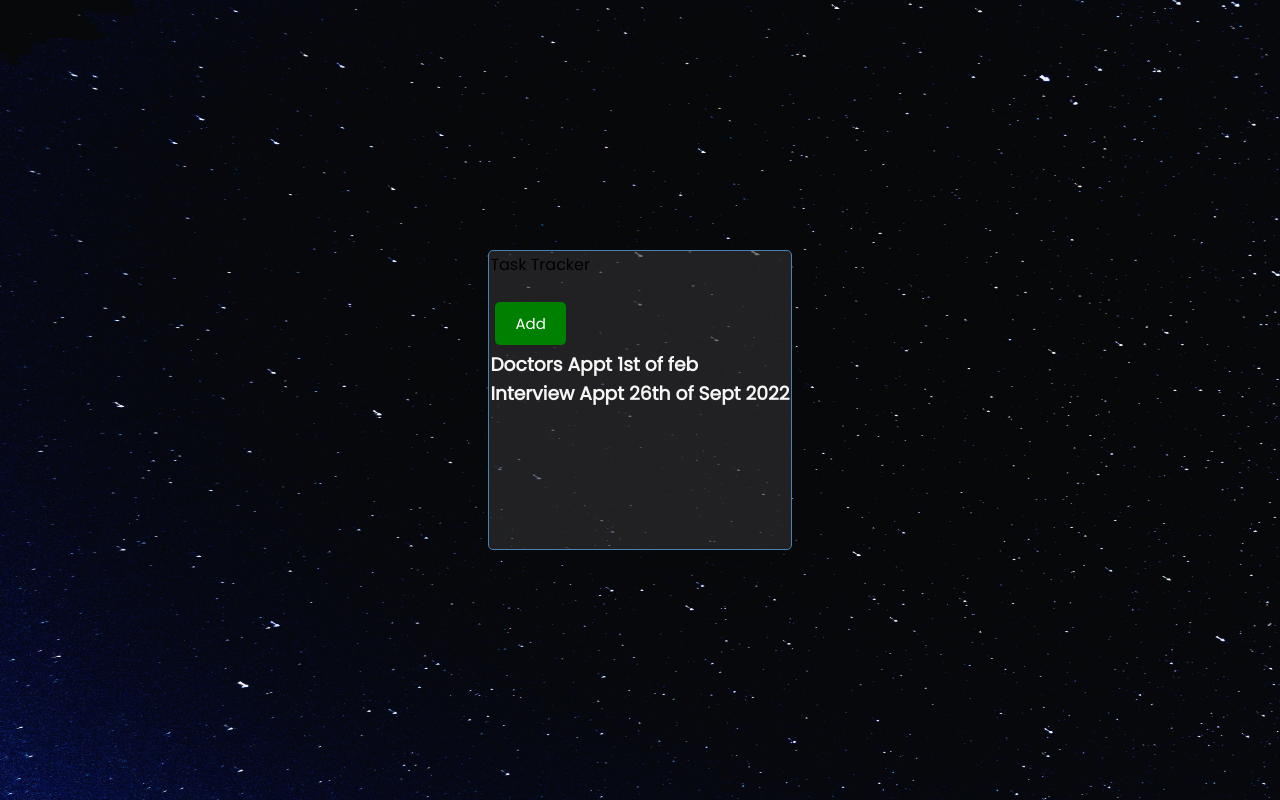
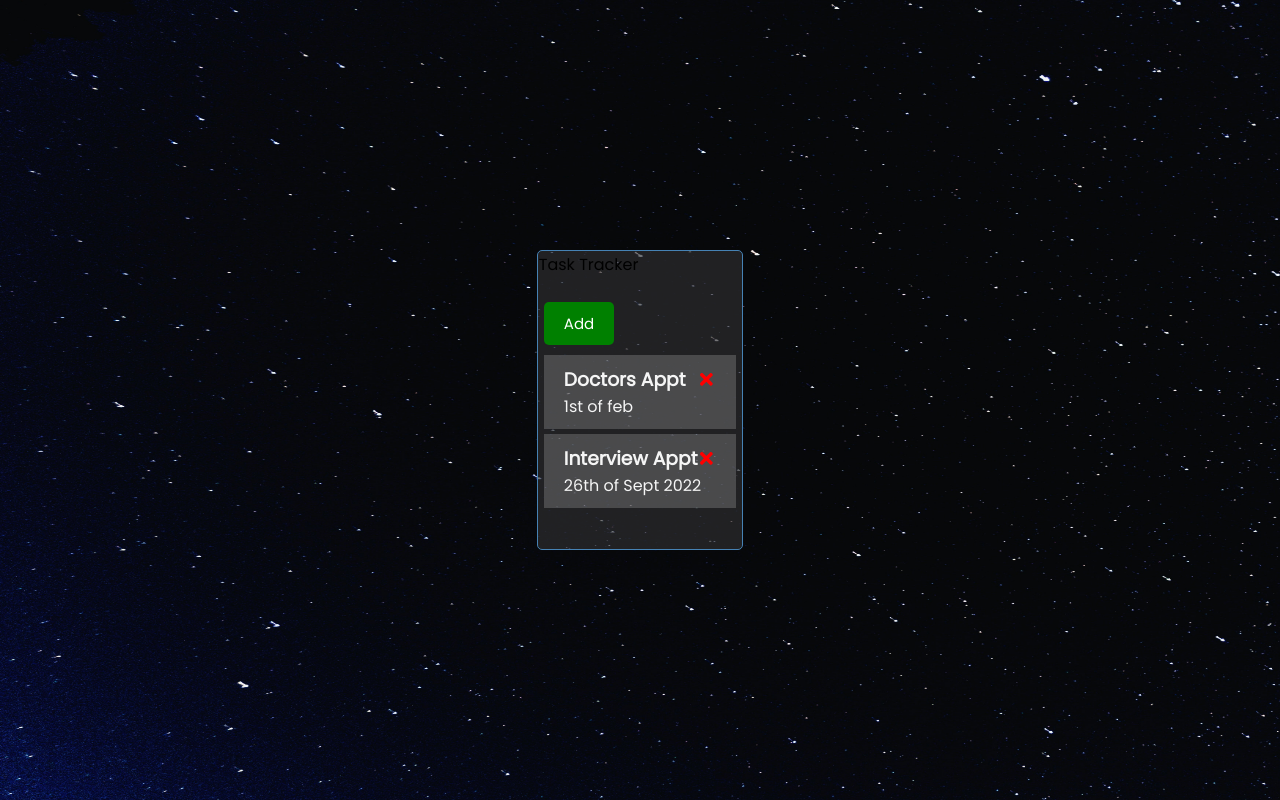
Before and after one commit to bkhanal4351/task-tracker, a React (Create React App) app: page / in a window 1280 px wide. Built offline with nearby package versions, Linux system fonts and the light colour scheme.

Commit message:
adds delete and reminder features

```diff
--- a/package.json
+++ b/package.json
@@ -8,6 +8,7 @@
     "@testing-library/user-event": "^13.5.0",
     "react": "^18.2.0",
     "react-dom": "^18.2.0",
+    "react-icons": "^4.4.0",
     "react-scripts": "5.0.1",
     "web-vitals": "^2.1.4"
   },
--- a/src/App.js
+++ b/src/App.js
@@ -1,12 +1,47 @@
+import { useState } from 'react'
+
 import Header from './components/Header'
 import Tasks from './components/Tasks';
 
-function App() {
+const App = () =>{
+  const [tasks, setTasks] = useState([
+
+      {
+        id: 1,
+        text: 'Doctors Appt',
+        day: '1st of feb',
+        remider: true,
+      },
+
+      {
+        id: 2,
+        text: 'Interview Appt',
+        day: '26th of Sept 2022',
+        remider: true,
+      }
+
+
+
+  ])
+
+  // Delete Task
+  const deleteTask = (id) => {
+    setTasks(tasks.filter((task)=> task.id!==id ))
+  }
+
+  // Toggle Reminder
+  const toggleReminder = (id) => {
+    console.log(id)
+  }
+
+
   return (
     <>
     <div className="container">
       <Header/>
-      <Tasks />
+      {tasks.length > 0 ? (
+      <Tasks tasks={tasks} onDelete={deleteTask} onToggle={toggleReminder}/>
+      ) : ('No Tasks')}
     </div>
     </>
   );
--- /dev/null
+++ b/src/components/Task.js
@@ -0,0 +1,12 @@
+import { FaTimes } from 'react-icons/fa'
+
+const Task = ( { task , onDelete, onToggle}) => {
+  return (
+    <div className='task' onDoubleClick={()=>onToggle(task.id)}>
+      <h3>{task.text} <FaTimes style={{color: 'red', cursor: 'pointer'}} onClick= {() => onDelete(task.id)} /></h3>
+      <p>{task.day}</p>
+    </div>
+  )
+}
+
+export default Task
--- a/src/components/Tasks.js
+++ b/src/components/Tasks.js
@@ -1,33 +1,16 @@
-import { useState } from 'react'
+import Task from './Task'
 
-const Tasks = () =>{
-  const [tasks, setTasks] = useState([
-
-      {
-        id: 1,
-        text: 'Doctors Appt',
-        day: '1st of feb',
-        remider: true,
-      },
-
-      {
-        id: 2,
-        text: 'Interview Appt',
-        day: '26th of Sept 2022',
-        remider: true,
-      }
-
-
-
-  ])
-
-
-
-
-
+const Tasks = ({tasks, onDelete, onToggle}) => {
   return (
     <>
-    {tasks.map((tasks)=> (<h3 key={tasks.id}>{tasks.text}  {tasks.day}  </h3> ))}
+      {tasks.map((task) => (
+      <Task key={task.id}
+      task={task}
+      onDelete={onDelete}
+      onToggle={onToggle}
+
+      />
+      ))}
     </>
   )
 }
```
Also changed, not shown: 1 other file (tests, documents, lock files or other folders).
